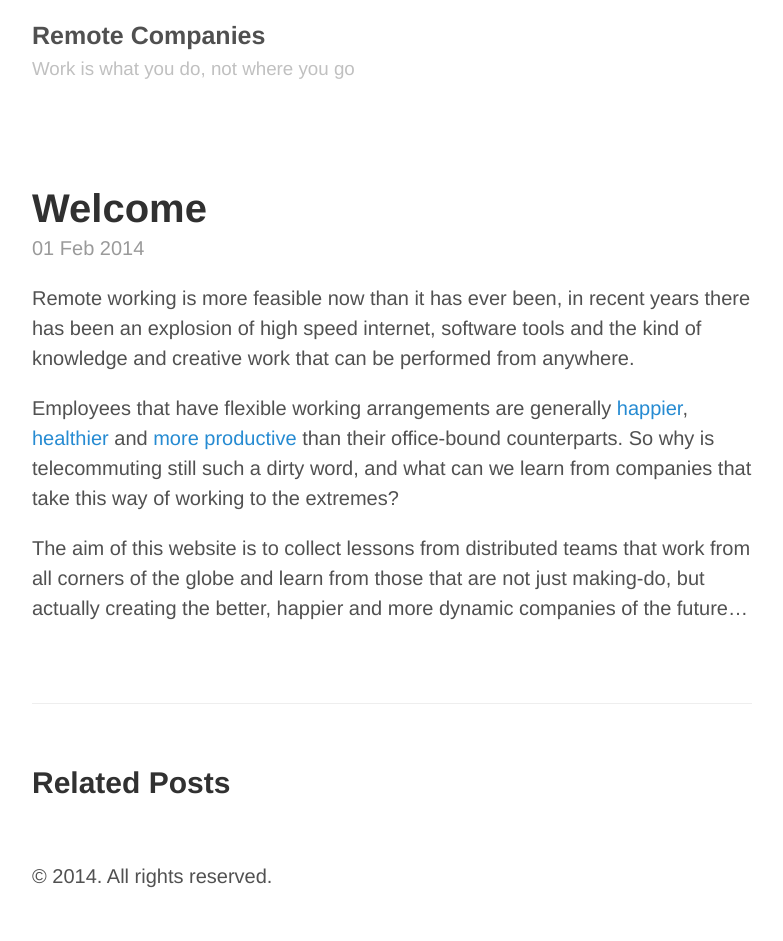
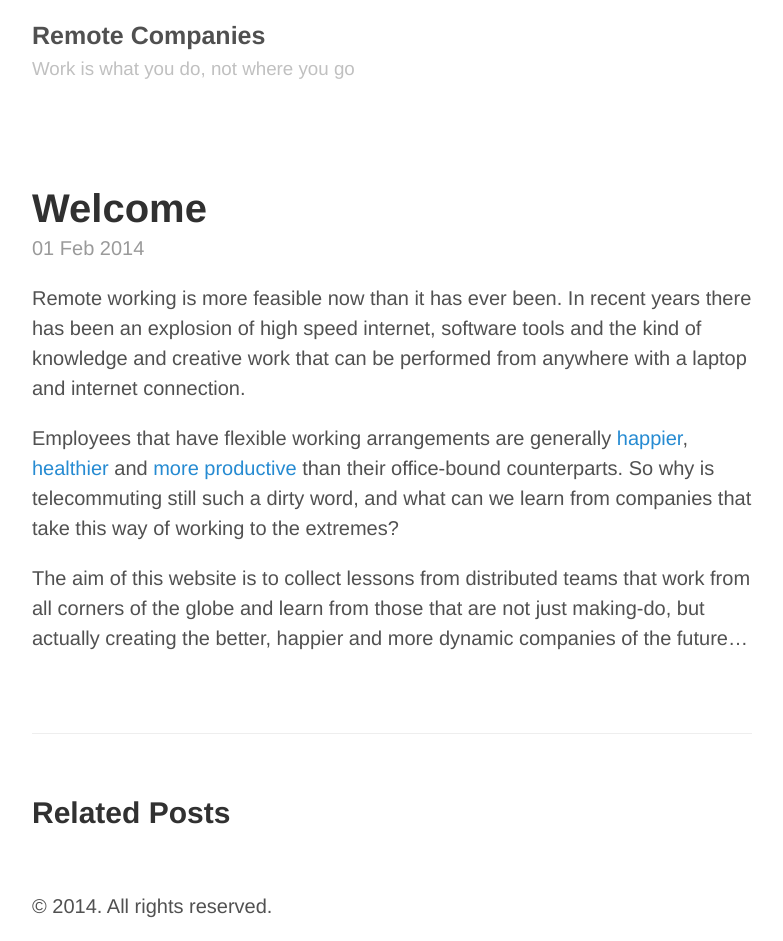
Before and after one commit to tommoor/remotecompanies.com, a Jekyll site: the page built from _posts/2014-02-01-introducing-remote-companies.md, in a window 1280 px wide. Shown: the whole page, without its empty margins (248-1031 px from the left). Built offline with Jekyll 4.4.1, drawn with Linux system fonts in a browser that asks for light colours; Markdown is read by kramdown in place of the engine named in the settings; before the commit the page ends 911 px from its top, so only the background shows below that.

Commit message:
Further welcome post tweaks

```diff
--- a/_posts/2014-02-01-introducing-remote-companies.md
+++ b/_posts/2014-02-01-introducing-remote-companies.md
@@ -3,7 +3,7 @@ layout: post
 title: Welcome
 ---
 
-Remote working is more feasible now than it has ever been, in recent years there has been an explosion of high speed internet, software tools and the kind of knowledge and creative work that can be performed from anywhere.
+Remote working is more feasible now than it has ever been. In recent years there has been an explosion of high speed internet, software tools and the kind of knowledge and creative work that can be performed from anywhere with a laptop and internet connection.
 
 Employees that have flexible working arrangements are generally [happier](http://www.connectsolutions.com/remote-worker-study-teleworkers-are-happier-healthier-wealthier), [healthier](http://blog.sqwiggle.com/12-great-ways-to-stay-healthy-as-a-remote-worker/) and [more productive](http://www.businessweek.com/debateroom/archives/2012/01/forget_the_office_let_employees_work_from_home.html) than their office-bound counterparts. So why is telecommuting still such a dirty word, and what can we learn from companies that take this way of working to the extremes?
 
```
